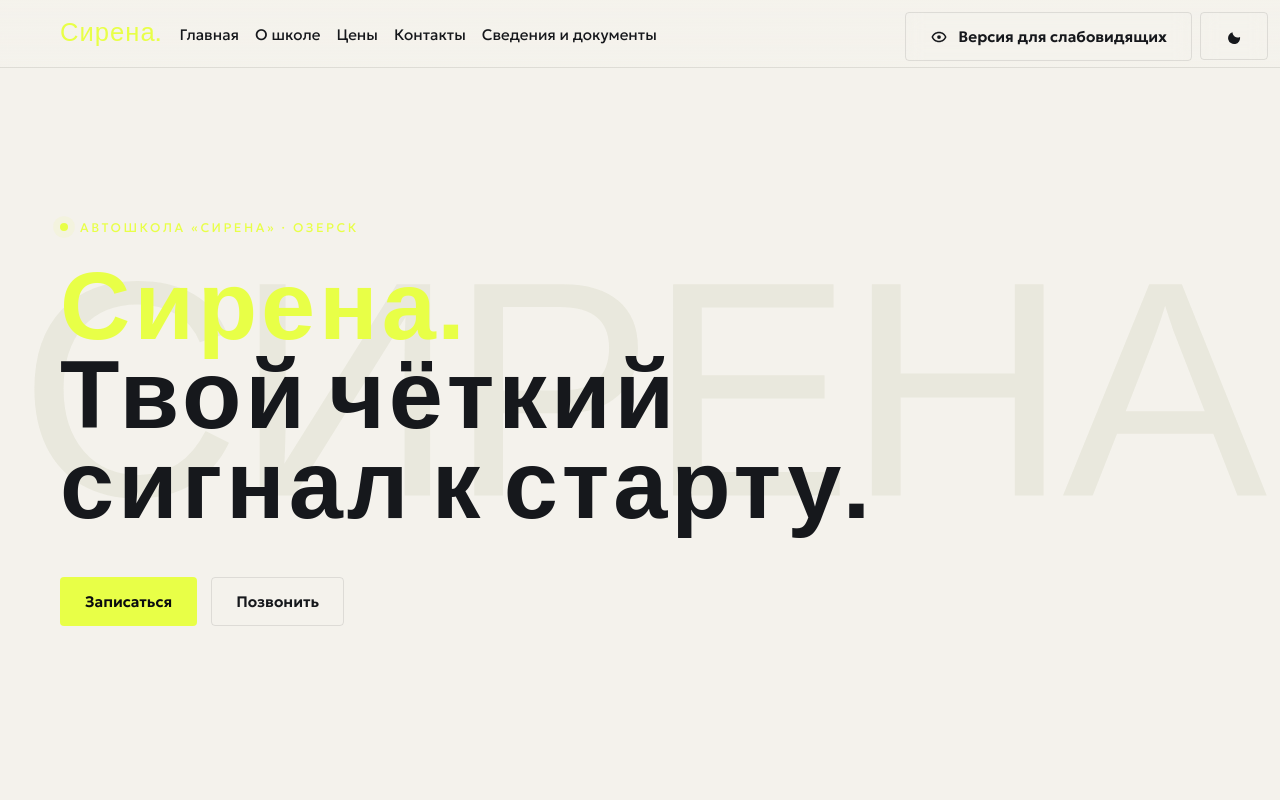
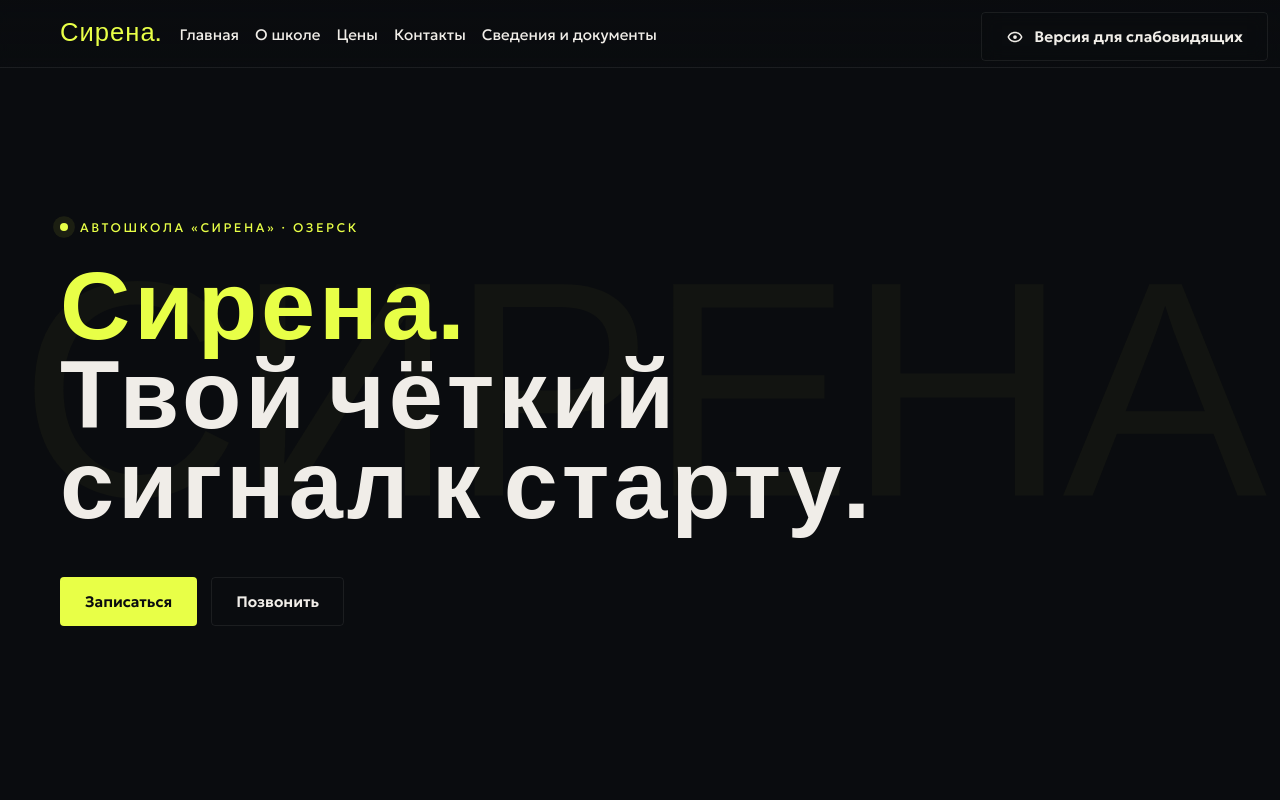
Before and after one commit to shunichkaa/sirena, a React (Vite) app: page / in a window 1280 px wide. Shown: the top 800 px of the page. Built offline with nearby package versions, Linux system fonts and the light colour scheme.

Commit message:
Remove theme toggle feature and simplify global styles
- Deleted theme toggle functionality and all associated files.
- Simplified global styles by removing theme-specific variables.
- Updated header actions and adjusted Vision Mode toggle positioning.
- Reverted favicon to a simpler version.

```diff
--- a/src/app/App.jsx
+++ b/src/app/App.jsx
@@ -2,7 +2,6 @@ import { useEffect } from 'react'
 import '../app/styles/global.css'
 import { LandingPage } from '../pages/landing/ui/LandingPage'
 import { VisionModeToggle } from '../features/vision-mode/ui/VisionModeToggle'
-import { ThemeToggle } from '../features/theme-toggle/ui/ThemeToggle'
 import { DocumentsPage } from '../pages/documents/ui/DocumentsPage'
 
 export function App() {
@@ -41,10 +40,7 @@ export function App() {
 
   return (
     <>
-      <div className="header-floating-actions">
-        <VisionModeToggle />
-        <ThemeToggle />
-      </div>
+      <VisionModeToggle />
       {isDocumentsPage ? <DocumentsPage /> : <LandingPage />}
     </>
   )
--- a/src/app/styles/global.css
+++ b/src/app/styles/global.css
@@ -4,16 +4,7 @@
   box-sizing: border-box;
 }
 
-html,
-body,
-#root {
-  margin: 0;
-  min-height: 100%;
-}
-
-html {
-  scroll-padding-top: 84px;
-  color-scheme: dark;
+:root {
   --bg: #0a0c0f;
   --surface: #111418;
   --surface2: #181c22;
@@ -28,32 +19,15 @@ html {
   --map-placeholder-bg: rgba(255, 255, 255, 0.02);
 }
 
-html[data-theme='light'] {
-  color-scheme: light;
-  --bg: #f4f2ec;
-  --surface: #ebe9e4;
-  --surface2: #e3e1dc;
-  --text: #16181c;
-  --muted: #5c6470;
-  --border: rgba(22, 24, 28, 0.1);
-  --header-bg-top: rgba(244, 242, 236, 0.95);
-  --header-bg-bottom: rgba(244, 242, 236, 0.78);
-  --hero-watermark: rgba(100, 110, 40, 0.08);
-  --map-placeholder-bg: rgba(22, 24, 28, 0.05);
+html,
+body,
+#root {
+  margin: 0;
+  min-height: 100%;
 }
 
-html[data-theme='dark'] {
-  color-scheme: dark;
-  --bg: #0a0c0f;
-  --surface: #111418;
-  --surface2: #181c22;
-  --text: #f0ede8;
-  --muted: #8a919c;
-  --border: rgba(240, 237, 232, 0.08);
-  --header-bg-top: rgba(10, 12, 15, 0.95);
-  --header-bg-bottom: rgba(10, 12, 15, 0.78);
-  --hero-watermark: rgba(232, 255, 71, 0.03);
-  --map-placeholder-bg: rgba(255, 255, 255, 0.02);
+html {
+  scroll-padding-top: 84px;
 }
 
 body {
@@ -109,26 +83,12 @@ body {
   white-space: nowrap;
 }
 
-.header-floating-actions {
+.vision-mode-toggle {
   position: fixed;
   top: 12px;
   right: 12px;
-  z-index: 100;
-  display: flex;
-  flex-direction: row;
-  flex-wrap: wrap;
-  justify-content: flex-end;
-  gap: 8px;
-  max-width: min(calc(100vw - 24px), calc(100vw - 140px));
-  align-items: flex-start;
-}
-
-.header-floating-actions .vision-mode-toggle,
-.header-floating-actions .theme-toggle {
-  position: static;
-  top: auto;
-  right: auto;
-  max-width: none;
+  z-index: 50;
+  max-width: calc(100vw - 24px);
 }
 
 .vision-mode-toggle-btn {
@@ -146,26 +106,6 @@ body {
 }
 
 .vision-mode-toggle-btn svg {
-  width: 18px;
-  height: 18px;
-  fill: currentColor;
-}
-
-.theme-toggle-btn {
-  backdrop-filter: blur(8px);
-  background: var(--surface);
-  font-size: 0.95rem;
-  padding: 10px;
-  min-width: 44px;
-  min-height: 44px;
-  white-space: nowrap;
-}
-
-.theme-toggle .btn {
-  width: auto;
-}
-
-.theme-toggle-btn svg {
   width: 18px;
   height: 18px;
   fill: currentColor;
@@ -1239,7 +1179,8 @@ body.vision-mode .documents-page-title {
     font-size: 1.5rem;
   }
 
-  .header-floating-actions {
-    max-width: min(calc(100vw - 24px), calc(100vw - 100px));
+  .vision-mode-toggle {
+    left: auto;
+    right: 12px;
   }
 }
--- a/src/features/theme-toggle/model/initTheme.js
+++ /dev/null
@@ -1,29 +0,0 @@
-export const themePreferenceKey = 'themePreference'
-
-function prefersLightScheme() {
-  if (typeof window === 'undefined') {
-    return false
-  }
-  return window.matchMedia('(prefers-color-scheme: light)').matches
-}
-
-export function applyThemePreference(theme) {
-  document.documentElement.setAttribute('data-theme', theme === 'light' ? 'light' : 'dark')
-}
-
-export function readThemePreference() {
-  try {
-    const value = localStorage.getItem(themePreferenceKey)
-    if (value === 'light' || value === 'dark') {
-      return value
-    }
-    if (value === 'system') {
-      return prefersLightScheme() ? 'light' : 'dark'
-    }
-  } catch {}
-  return prefersLightScheme() ? 'light' : 'dark'
-}
-
-export function initTheme() {
-  applyThemePreference(readThemePreference())
-}
--- a/src/features/theme-toggle/model/useTheme.js
+++ /dev/null
@@ -1,19 +0,0 @@
-import { useLayoutEffect, useState } from 'react'
-import { applyThemePreference, readThemePreference, themePreferenceKey } from './initTheme'
-
-export function useTheme() {
-  const [theme, setTheme] = useState(readThemePreference)
-
-  useLayoutEffect(() => {
-    applyThemePreference(theme)
-    try {
-      localStorage.setItem(themePreferenceKey, theme)
-    } catch {}
-  }, [theme])
-
-  const toggleTheme = () => {
-    setTheme((current) => (current === 'light' ? 'dark' : 'light'))
-  }
-
-  return { theme, toggleTheme }
-}
--- a/src/features/theme-toggle/ui/ThemeToggle.jsx
+++ /dev/null
@@ -1,30 +0,0 @@
-import { Button } from '../../../shared/ui/Button'
-import { useTheme } from '../model/useTheme'
-
-export function ThemeToggle() {
-  const { theme, toggleTheme } = useTheme()
-
-  const ariaLabel = theme === 'dark' ? 'Включить светлую тему' : 'Включить тёмную тему'
-
-  return (
-    <div className="theme-toggle">
-      <Button
-        type="button"
-        variant="ghost"
-        className="theme-toggle-btn"
-        onClick={toggleTheme}
-        aria-label={ariaLabel}
-      >
-        {theme === 'dark' ? (
-          <svg viewBox="0 0 24 24" aria-hidden="true">
-            <path d="M12 18a6 6 0 1 1 0-12 6 6 0 0 1 0 12zm0-2a4 4 0 1 0 0-8 4 4 0 0 0 0 8zM11 1h2v3h-2V1zm0 20h2v-3h-2v3zM3.515 4.929l1.414-1.414L7.05 5.636 5.636 7.05 3.515 4.93zM16.95 18.364l1.414-1.414 2.121 2.121-1.414 1.414-2.121-2.121zm2.121-14.85l1.414 1.414-2.121 2.121L16.95 5.636l2.121-2.121zM5.636 16.95l-1.414 1.414 2.121 2.121 1.414-1.414-2.121-2.121zM23 11v2h-3v-2h3zM4 11v2H1v-2h3z" />
-          </svg>
-        ) : (
-          <svg viewBox="0 0 24 24" aria-hidden="true">
-            <path d="M10 7a7 7 0 0 0 10 6.326A8 8 0 1 1 10 7z" />
-          </svg>
-        )}
-      </Button>
-    </div>
-  )
-}
--- a/src/main.jsx
+++ b/src/main.jsx
@@ -1,9 +1,6 @@
 import { StrictMode } from 'react'
 import { createRoot } from 'react-dom/client'
 import { App } from './app/App'
-import { initTheme } from './features/theme-toggle/model/initTheme'
-
-initTheme()
 
 createRoot(document.getElementById('root')).render(
   <StrictMode>
```
Also changed, not shown: public/favicon.svg.
